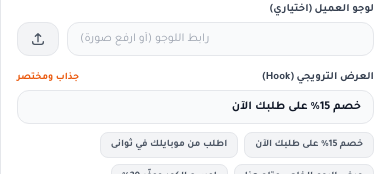
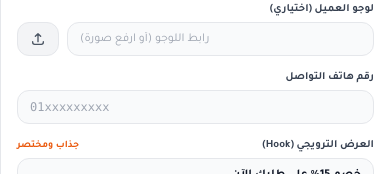
Before and after one commit to KarimGamal97/MenuJet, a Nuxt app: page /admin/qr-print in a window 390 px wide. Shown: the part 151-325 px from the top of the page. Built offline with nearby package versions, Linux system fonts and the light colour scheme; no server answers.

Commit message:
adding phone as an input in qr-print

```diff
--- a/app/pages/admin/qr-print.vue
+++ b/app/pages/admin/qr-print.vue
@@ -86,6 +86,20 @@
               ✕
             </button>
           </div>
+        </div>
+
+        <!-- Phone number -->
+        <div>
+          <label class="block text-gray-700 font-bold mb-1 text-[11px]">
+            {{ $t('qr_print.phone') }}
+          </label>
+          <input
+            v-model="customData.phone"
+            type="text"
+            :placeholder="$t('qr_print.phone_placeholder')"
+            class="w-full px-3 py-2 bg-gray-50 border border-gray-200 rounded-xl focus:bg-white focus:border-orange-500 outline-none text-gray-900 text-xs font-mono transition text-left"
+            dir="ltr"
+          />
         </div>
 
         <!-- Promo hook -->
@@ -229,8 +243,10 @@
         <footer class="w-full pt-2.5 border-t border-orange-100 flex items-center justify-center">
           <div dir="ltr" class="text-xs font-bold text-gray-600 flex items-center gap-2">
             <span class="text-orange-600 font-black text-sm tracking-tight">MenuJet</span>
-            <span class="text-gray-300 font-normal">|</span>
-            <span class="font-mono text-gray-800 font-bold tracking-wider">01147321714</span>
+            <template v-if="customData.phone">
+              <span class="text-gray-300 font-normal">|</span>
+              <span class="font-mono text-gray-800 font-bold tracking-wider">{{ customData.phone }}</span>
+            </template>
           </div>
         </footer>
       </div>
@@ -265,7 +281,8 @@ const customData = ref({
   restaurantName: '',
   slug: '',
   logo: '',
-  hook: ''
+  hook: '',
+  phone: ''
 });
 
 // Load profile
@@ -280,6 +297,7 @@ onMounted(async () => {
       if (profile.value.business_name) customData.value.restaurantName = profile.value.business_name;
       if (profile.value.slug) customData.value.slug = profile.value.slug;
       if (profile.value.logo) customData.value.logo = profile.value.logo;
+      if (profile.value.whatsapp_number) customData.value.phone = profile.value.whatsapp_number;
     }
   }
 });
--- a/i18n/locales/ar.json
+++ b/i18n/locales/ar.json
@@ -554,6 +554,8 @@
     "print_tip_suffix": "وفعّل خيار",
     "default_restaurant_name": "اسم المطعم",
     "scan_and_order": "سكان واطلب",
-    "scan_me": "SCAN ME"
+    "scan_me": "SCAN ME",
+    "phone": "رقم هاتف التواصل",
+    "phone_placeholder": "01xxxxxxxxx"
   }
 }
--- a/i18n/locales/en.json
+++ b/i18n/locales/en.json
@@ -473,6 +473,8 @@
     "print_tip_suffix": "and enable",
     "default_restaurant_name": "Restaurant Name",
     "scan_and_order": "Scan & Order",
-    "scan_me": "SCAN ME"
+    "scan_me": "SCAN ME",
+    "phone": "Contact Phone Number",
+    "phone_placeholder": "01xxxxxxxxx"
   }
 }
```
